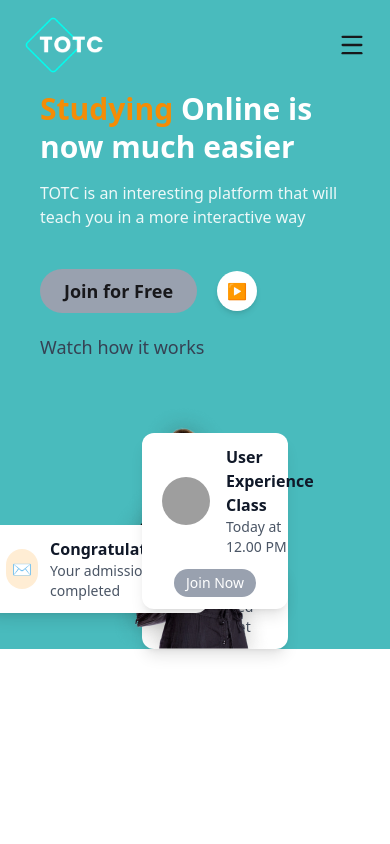
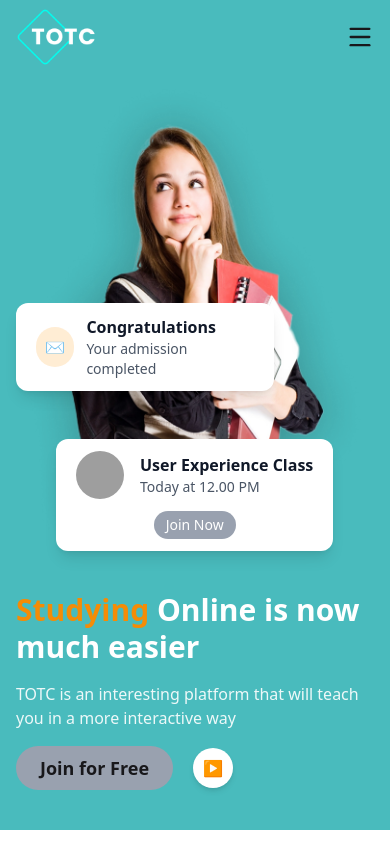
Before and after one commit to bharatroy4D/educational-plan, a React (Vite) app: page / in a window 390 px wide. Built offline with nearby package versions, Linux system fonts and the light colour scheme; grey boxes are pictures that could not be loaded.

Commit message:
Banner of responsive done

```diff
--- a/src/pages/home/banner/Banner.jsx
+++ b/src/pages/home/banner/Banner.jsx
@@ -5,7 +5,7 @@ const Banner = () => {
     return (
         <section>
             {/* Parent Container */}
-            <div className="container bg-[#49BBBD] mx-auto flex flex-col md:flex-row items-center gap-10 px-10 relative">
+            <div className="container bg-[#49BBBD] mx-auto flex flex-col-reverse md:flex-row items-center gap-10 px-4 lg:px-10 relative">
 
                 {/* Banner Content */}
                 <div className="w-full md:w-2/5 flex flex-col justify-center gap-4 z-10">
@@ -17,34 +17,34 @@ const Banner = () => {
                         TOTC is an interesting platform that will teach you in a more interactive way
                     </p>
 
-                    <div className="flex flex-wrap items-center gap-5 mt-6">
+                    <div className="flex flex-wrap items-center gap-5  pb-10 lg:p-0">
                         <button className="bg-gray-400 hover:bg-gray-500 transition rounded-full text-lg font-semibold px-6 py-2">
                             Join for Free
                         </button>
                         <div className="w-10 h-10 rounded-full bg-white flex items-center justify-center shadow-md">
                             ▶
                         </div>
-                        <p className="text-gray-700 text-lg">Watch how it works</p>
+                        <p className="text-gray-700 text-lg hidden lg:block">Watch how it works</p>
                     </div>
                 </div>
 
                 {/* Banner Image with Floating Cards */}
-                <div className="w-[60%] md:w-3/5 relative flex justify-center">
-                    <img src={girl} alt="girl" className="w-[400px] relative z-10" />
+                <div className="w-full lg:w-[60%] relative flex justify-center">
+                    <img src={girl} alt="girl" className=" w-full lg:w-[400px] relative z-10" />
 
                     {/* Floating Card - Top Left */}
-                    <div className="absolute top-40 left-10 bg-white px-5 py-3 rounded-xl shadow-lg flex items-center gap-3">
-                        <div className="w-10 h-10 bg-blue-100 rounded-full flex items-center justify-center">
+                    <div className="absolute top-40 left-10 md:bg-white px-5 py-3 rounded-xl md:shadow-lg flex items-center gap-3">
+                        <div className="hidden  w-10 h-10 bg-blue-100 rounded-full lg:inline-flex items-center justify-center">
                             📅
                         </div>
-                        <div>
+                        <div className="hidden lg:block">
                             <h3 className="font-bold text-gray-900">250k</h3>
                             <p className="text-gray-600 text-sm">Assisted Student</p>
                         </div>
                     </div>
 
                     {/* Floating Card - Middle Right */}
-                    <div className="absolute z-20 top-1/2 right-20 bg-white px-5 py-3 rounded-xl shadow-lg flex items-center gap-3">
+                    <div className="absolute z-20 lg:top-1/2 bottom-40 right-25 lg:right-20 bg-white px-5 py-3 rounded-xl shadow-lg flex items-center gap-3">
                         <div className="w-10 h-10 bg-orange-100 rounded-full flex items-center justify-center">
                             ✉️
                         </div>
@@ -55,7 +55,7 @@ const Banner = () => {
                     </div>
 
                     {/* Floating Card - Bottom Left */}
-                    <div className="absolute z-20 bottom-10 left-10 bg-white px-5 py-3 rounded-xl shadow-lg flex items-center gap-3">
+                    <div className="absolute z-20 bottom-0 lg:bottom-10 left-10 bg-white px-5 py-3 rounded-xl shadow-lg flex items-center gap-3">
 
                         <div className="flex flex-col items-center">
                             <div className="flex items-center gap-4">
--- a/src/shared/Navbar/Navbar.jsx
+++ b/src/shared/Navbar/Navbar.jsx
@@ -5,12 +5,12 @@ import logo from '../../assets/logo.png'
 
 const Navbar = () => {
 
-    const [open, setOpen] = useState(false); // mobile menu state
+    const [open, setOpen] = useState(false);
 
     return (
         <header>
             <div className="w-full bg-[#49BBBD]">
-                <div className="container mx-auto px-6 py-4 flex items-center justify-between">
+                <div className="container mx-auto px-4 lg:px-10 py-2 flex items-center justify-between">
 
                     {/* Logo */}
                     <img className='w-20' src={logo} alt="logo" />
```
